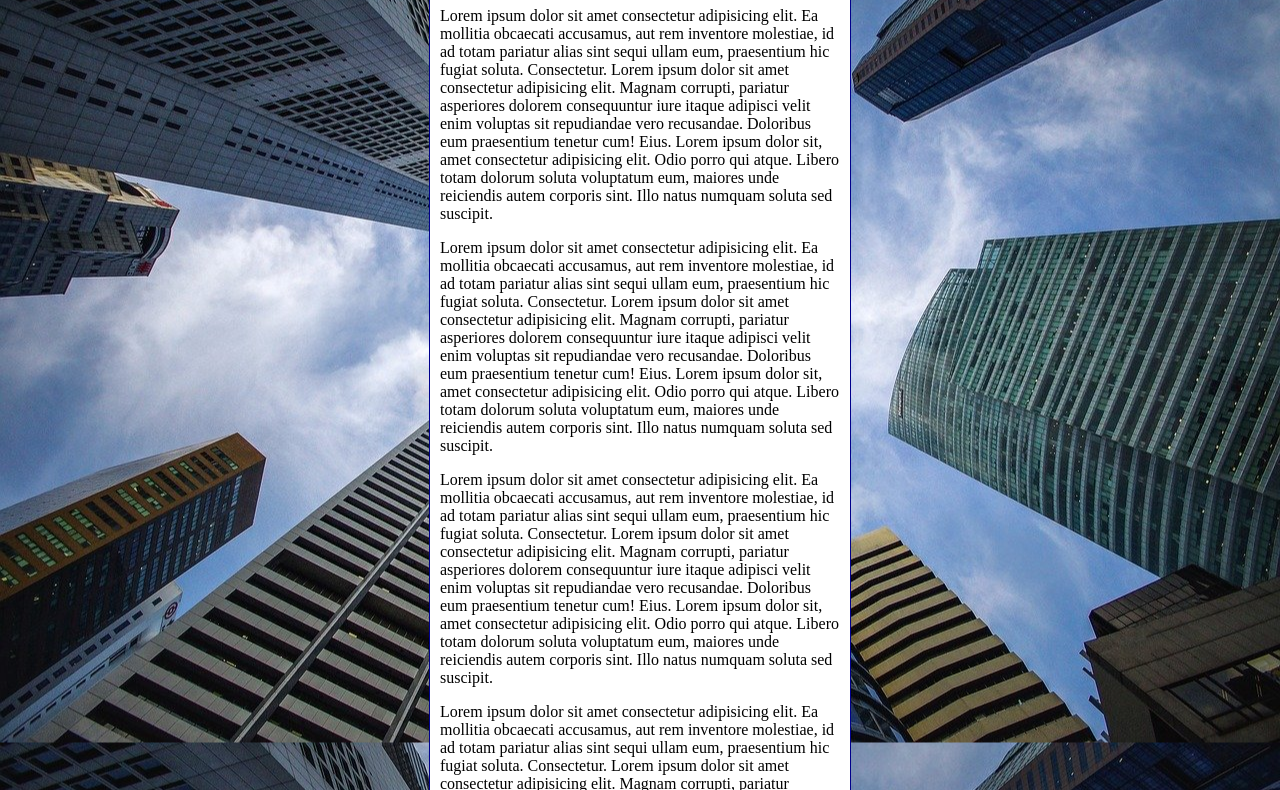
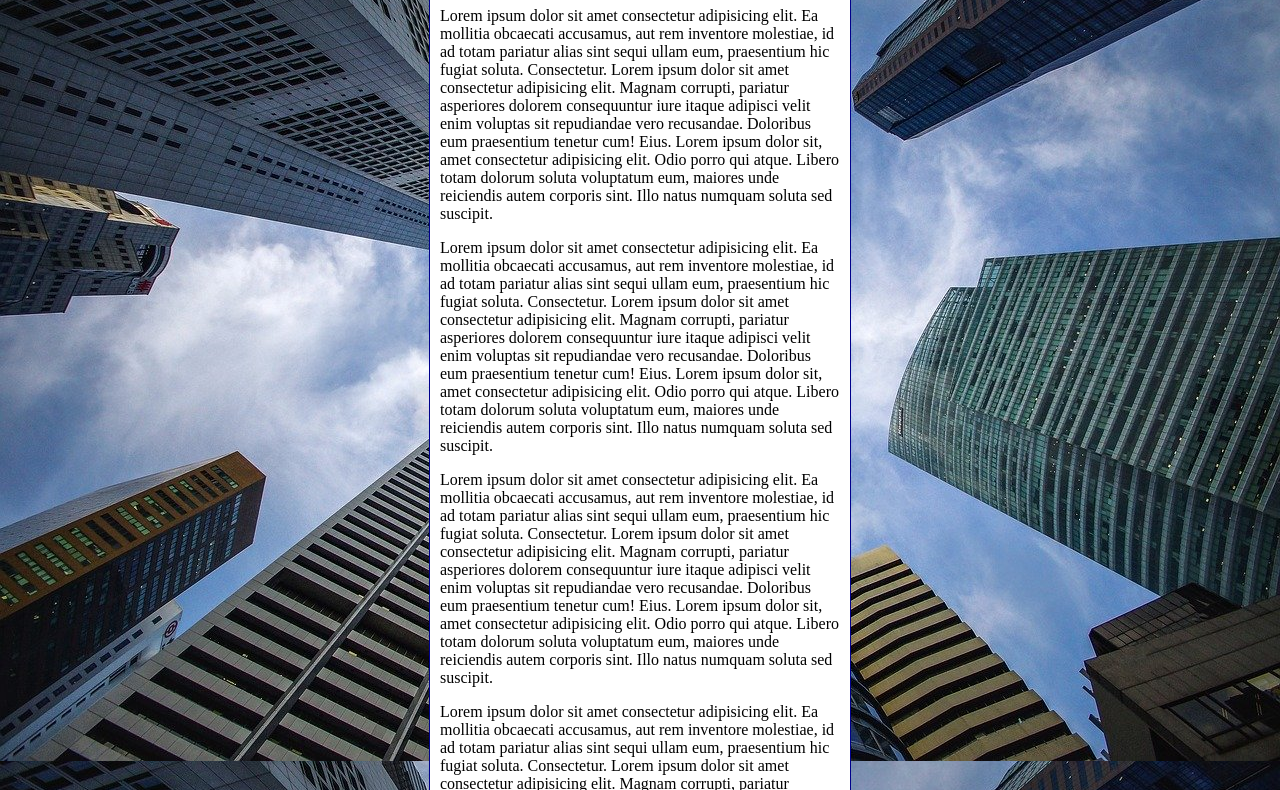
Before and after one commit to joaodev134/html-css, a plain HTML site: page exercicios/ex022/fundo006.html in a window 1280 px wide. Shown: the part 92-882 px from the top of the page. Drawn offline with Linux system fonts and the light colour scheme.

Commit message:
Atualizei o fundo006

```diff
--- a/exercicios/ex022/fundo006.html
+++ b/exercicios/ex022/fundo006.html
@@ -3,20 +3,28 @@
 <head>
     <meta charset="UTF-8">
     <meta name="viewport" content="width=device-width, initial-scale=1.0">
-    <title>Document</title>
+    <title>Fundo Fixo de Tela</title>
     <style>
         body {
             height: 100vh;
-            background-color: black;
+            /* background-color: black;
             background-image: url(imagens/wallpaper002.jpg);
             background-position: center center;
-            background-repeat: repeat-y;
+            background-repeat: no-repeat;
+            background-size: cover;
+            background-attachment: fixed; */
+
+            /* Shorthand - Background
+                color > image > position > repeat > [Size] > attachment >
+            */
+
+            background: black url(imagens/wallpaper002.jpg) center center no-repeat fixed;
             background-size: cover;
         }
 
         main {
             background-color: white;
-            width: 400px;
+            max-width: 400px;
             padding: 10px;
             margin: auto;
             border: 1px solid darkblue;
```
